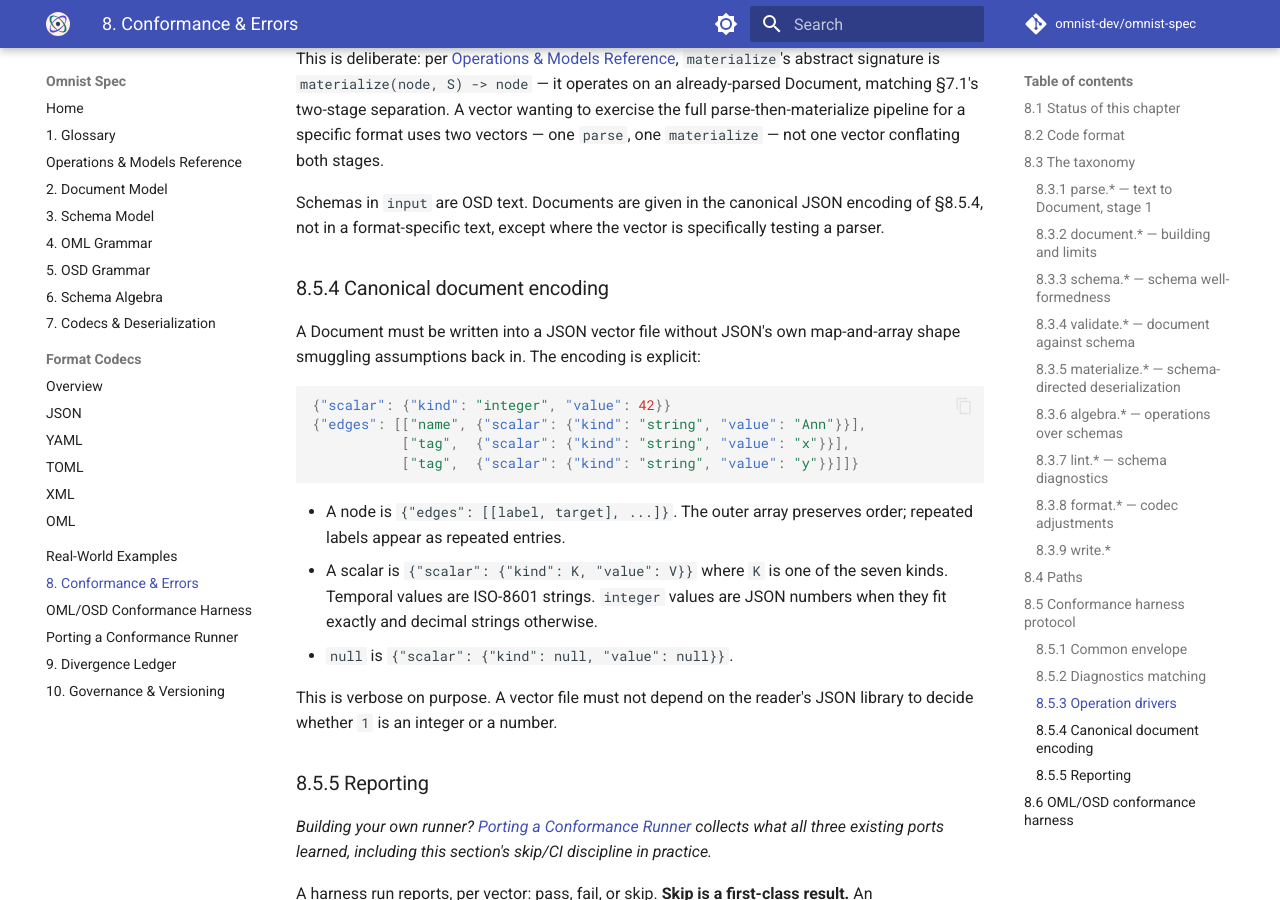
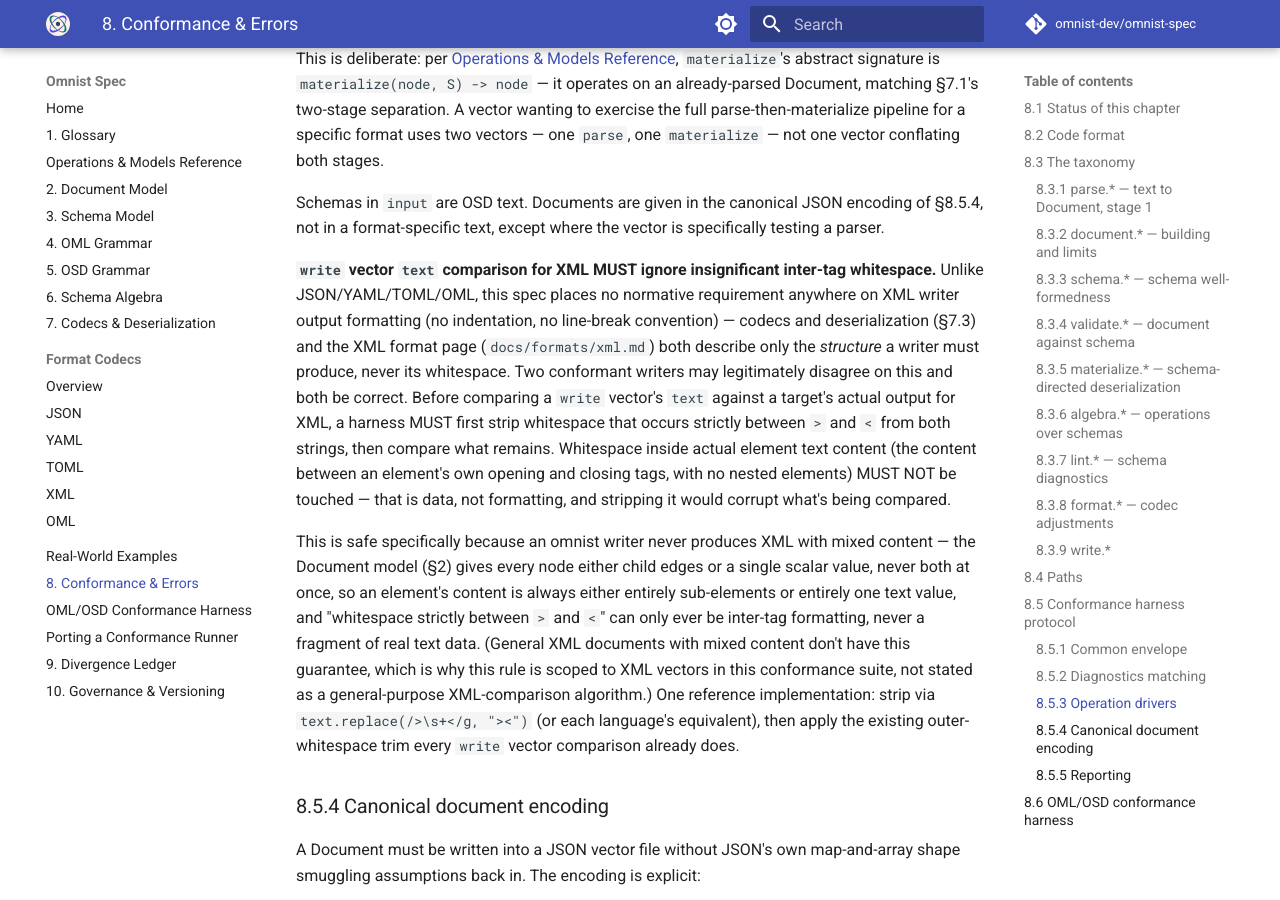
Before and after one commit to omnist-dev/omnist-spec, an MkDocs documentation site: the page built from docs/08-conformance-and-errors.md, in a window 1280 px wide and 900 px high, scrolled down 10544 px. Built offline with MkDocs 1.6.1 and Material for MkDocs 9.7.7, drawn with Linux system fonts in a browser that asks for light colours; comment, search, counter and statistics services are not loaded.

Commit message:
Normalize insignificant XML inter-tag whitespace in write-vector comparison
Per omnist-spec#52, filed by the Go port while implementing #99 (XML
carriage-return escaping): the CR-escaping vector's expect.text hardcoded
the Python reference's own indentation choice, which is not normative --
docs/formats/xml.md and Sec7.3 describe XML writer *structure*, never
whitespace, and Python's write_xml has no way to disable its indentation
step. Neither Python's indented output nor Go's compact output is more
spec-correct; the spec was simply silent, and a byte-exact text vector
picked a winner it had no basis to pick.

Considered and rejected: switching the vector to compact form (just
flips which real implementation fails, doesn't fix the ambiguity);
making indentation normative (disproportionate -- forces every XML
writer, including Go's already-correct one, to change for a bug that
was never about formatting); enumerating acceptable text variants in
the vector itself (doesn't generalize to a future port's own
formatting choice).

New Sec8.5.3 rule: a harness comparing a `write` vector's `text` for
XML MUST strip whitespace occurring strictly between `>` and `<` from
both the expected and actual text before comparing, leaving whitespace
inside real text content untouched. Safe specifically because an
omnist writer never produces mixed-content XML (Document model, Sec2:
a node has either child edges or one scalar value, never both), so
inter-tag whitespace can never be mistaken for real text data --
stated explicitly as the reason this isn't a general-purpose XML
comparison algorithm, just a rule scoped to what this spec's writers
can ever produce.

Existing CR vector's comment updated to reference the new rule; no
vector value change needed -- the rule normalizes both directions, so
either style still tests the same thing.

Port-side harness implementation tracked per-repo, not here -- this is
conformance-test-only, no production write() function in any port
needs to change.

```diff
--- a/docs/08-conformance-and-errors.md
+++ b/docs/08-conformance-and-errors.md
@@ -379,6 +379,33 @@ Schemas in `input` are OSD text. Documents are given in the canonical JSON
 encoding of §8.5.4, not in a format-specific text, except where the vector is
 specifically testing a parser.
 
+**`write` vector `text` comparison for XML MUST ignore insignificant
+inter-tag whitespace.** Unlike JSON/YAML/TOML/OML, this spec places no
+normative requirement anywhere on XML writer output formatting (no
+indentation, no line-break convention) — codecs and deserialization (§7.3)
+and the XML format page (`docs/formats/xml.md`) both describe only the
+*structure* a writer must produce, never its whitespace. Two conformant
+writers may legitimately disagree on this and both be correct. Before
+comparing a `write` vector's `text` against a target's actual output for
+XML, a harness MUST first strip whitespace that occurs strictly between `>`
+and `<` from both strings, then compare what remains. Whitespace inside
+actual element text content (the content between an element's own opening
+and closing tags, with no nested elements) MUST NOT be touched — that is
+data, not formatting, and stripping it would corrupt what's being compared.
+
+This is safe specifically because an omnist writer never produces XML with
+mixed content — the Document model (§2) gives every node either child
+edges or a single scalar value, never both at once, so an element's content
+is always either entirely sub-elements or entirely one text value, and
+"whitespace strictly between `>` and `<`" can only ever be inter-tag
+formatting, never a fragment of real text data. (General XML documents with
+mixed content don't have this guarantee, which is why this rule is scoped
+to XML vectors in this conformance suite, not stated as a general-purpose
+XML-comparison algorithm.) One reference implementation: strip via
+`text.replace(/>\s+</g, "><")` (or each language's equivalent), then apply
+the existing outer-whitespace trim every `write` vector comparison already
+does.
+
 ### 8.5.4 Canonical document encoding
 
 A Document must be written into a JSON vector file without JSON's own
```
Also changed, not shown: 1 other file.
